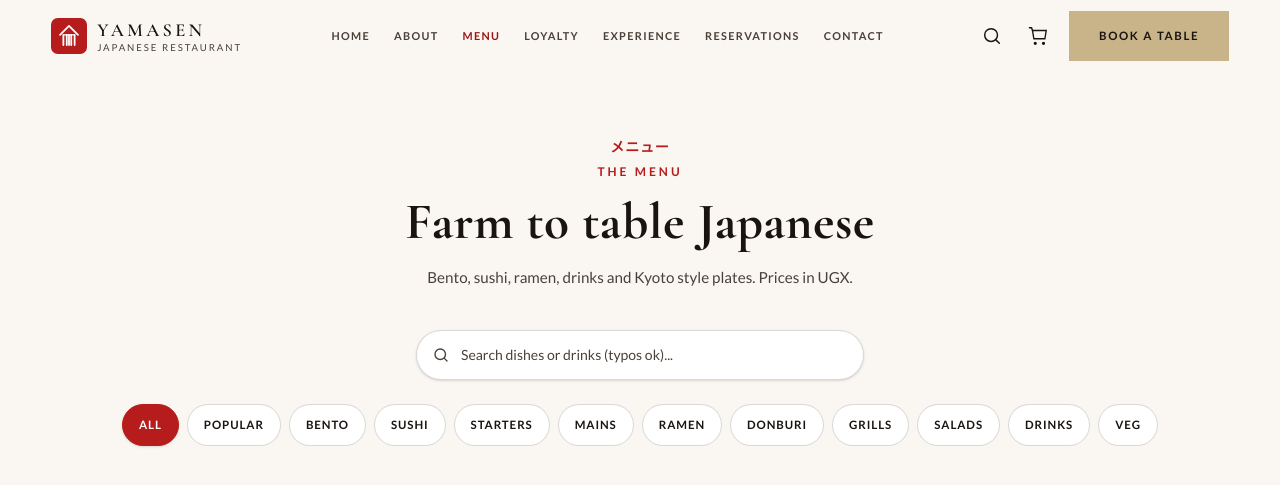
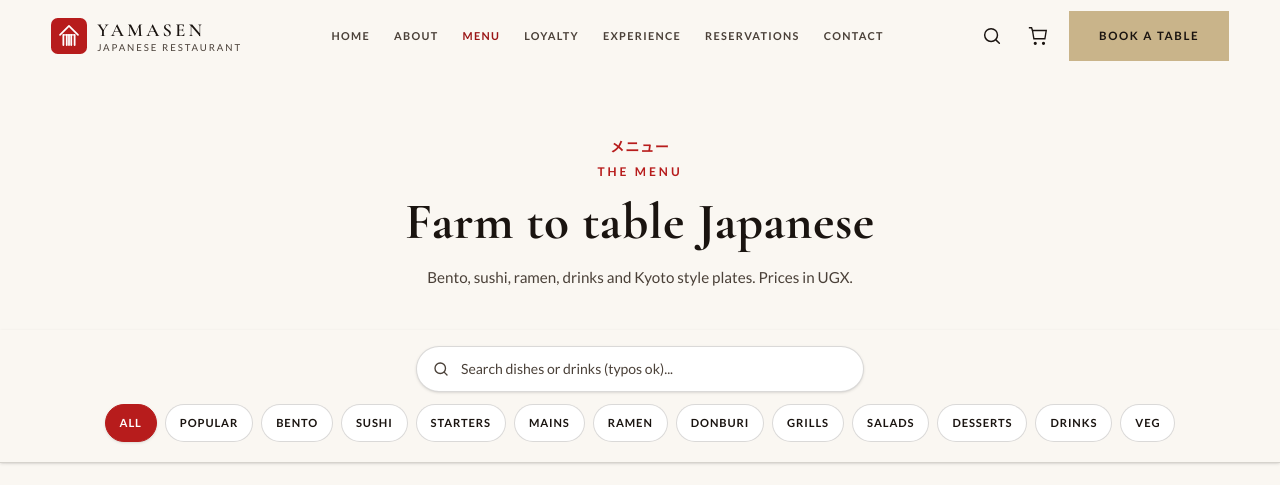
Before and after one commit to DaviesMenace1/izumi-restaurant-lounge, a Next.js app: page /menu in a window 1280 px wide. Shown: the top 485 px of the page. Built offline with nearby package versions, Linux system fonts and the light colour scheme; grey boxes are pictures that could not be loaded.

Commit message:
Sticky menu search and category filters

```diff
--- a/src/app/menu/page.tsx
+++ b/src/app/menu/page.tsx
@@ -25,7 +25,7 @@ const categoryImages: Record<CategorySlug, string> = {
   grills: "https://images.unsplash.com/photo-1559737558-2f5a35f4523b?w=1200&q=90",
   "salads-soups": "https://images.unsplash.com/photo-1512621776951-a57141f2eefd?w=1200&q=90",
   desserts: "https://images.unsplash.com/photo-1490474418585-ba9bad8fd0ea?w=1200&q=90",
-  drinks: "https://images.unsplash.com/photo-1514362545857-3bc16c4c7d0e?w=1200&q=90",
+  drinks: "https://images.unsplash.com/photo-1551024709-8f23befc6f87?w=1200&q=90",
 };
 
 function MenuContent() {
@@ -54,9 +54,9 @@ function MenuContent() {
   }, [filter, q]);
 
   return (
-    <section className="py-12 md:py-16">
-      <div className="mx-auto max-w-[1100px] w-[92%]">
-        <div className="text-center mb-10">
+    <section className="pb-12 md:pb-16">
+      <div className="mx-auto max-w-[1100px] w-[92%] pt-12 md:pt-16">
+        <div className="text-center mb-8 md:mb-10">
           <p className="jp text-sm text-[#b71c1c] mb-2">メニュー</p>
           <p className="text-xs tracking-[0.25em] uppercase text-[#b71c1c] font-semibold mb-3">
             The Menu
@@ -68,8 +68,12 @@ function MenuContent() {
             Bento, sushi, ramen, drinks and Kyoto style plates. Prices in UGX.
           </p>
         </div>
+      </div>
 
-        <div className="mb-6 flex justify-center">
+      {/* Sticky search + filters */}
+      <div className="sticky top-[72px] z-40 bg-[#faf7f2]/95 backdrop-blur-md border-b border-[var(--border)] shadow-sm">
+        <div className="mx-auto max-w-[1100px] w-[92%] py-3 md:py-4">
+          <div className="mb-3 flex justify-center">
             <div className="relative w-full max-w-md">
               <svg
                 width="18"
@@ -89,12 +93,12 @@ function MenuContent() {
                 placeholder="Search dishes or drinks (typos ok)..."
                 value={q}
                 onChange={(e) => setQ(e.target.value)}
-              className="w-full bg-white border border-[var(--border)] soft-pill text-[var(--text)] placeholder:text-[var(--text-muted)] pl-11 pr-6 py-3.5 text-sm font-medium focus:outline-none focus:border-[#b71c1c] shadow-sm"
+                className="w-full bg-white border border-[var(--border)] soft-pill text-[var(--text)] placeholder:text-[var(--text-muted)] pl-11 pr-6 py-3 text-sm font-medium focus:outline-none focus:border-[#b71c1c] shadow-sm"
               />
             </div>
           </div>
 
-        <div className="flex flex-wrap justify-center gap-2 mb-10">
+          <div className="flex flex-wrap justify-center gap-2 overflow-x-auto pb-1 scrollbar-none">
             {(
               [
                 ["all", "All"],
@@ -107,14 +111,16 @@ function MenuContent() {
                 ["donburi", "Donburi"],
                 ["grills", "Grills"],
                 ["salads-soups", "Salads"],
+                ["desserts", "Desserts"],
                 ["drinks", "Drinks"],
                 ["vegetarian", "Veg"],
               ] as [Filter, string][]
             ).map(([key, label]) => (
               <button
                 key={key}
+                type="button"
                 onClick={() => setFilter(key)}
-              className={`px-4 py-2.5 text-[0.72rem] tracking-[0.08em] uppercase font-semibold soft-pill border transition-all ${
+                className={`shrink-0 px-3.5 py-2 text-[0.7rem] tracking-[0.08em] uppercase font-semibold soft-pill border transition-all ${
                   filter === key
                     ? "bg-[#b71c1c] text-white border-[#b71c1c] shadow"
                     : "border-[var(--border)] bg-white text-[var(--text)] hover:border-[#b71c1c] hover:text-[#b71c1c]"
@@ -124,7 +130,10 @@ function MenuContent() {
               </button>
             ))}
           </div>
+        </div>
+      </div>
 
+      <div className="mx-auto max-w-[1100px] w-[92%] pt-8">
         {showCategories && (
           <div className="grid grid-cols-2 gap-4 md:gap-6 mb-16">
             {categories.map((cat) => {
```
Lines whose indentation alone changed are shown as unchanged.
